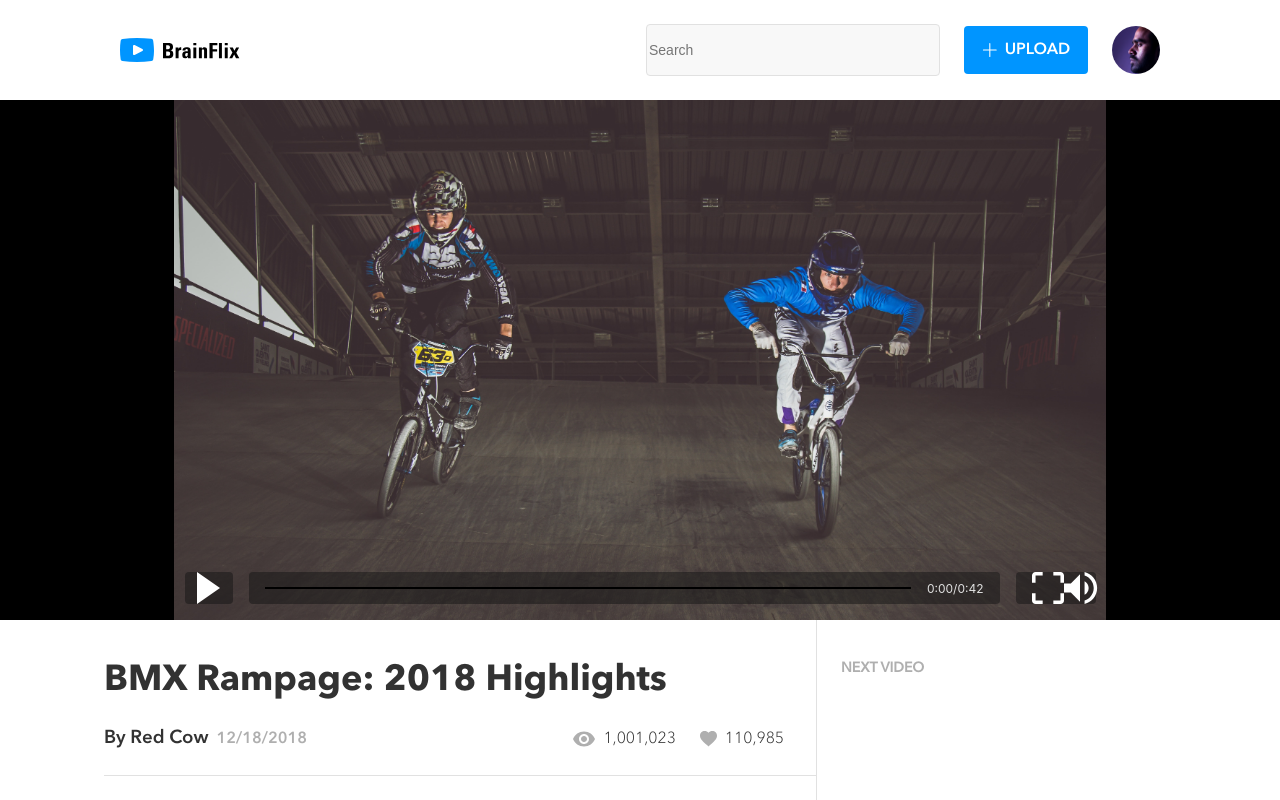
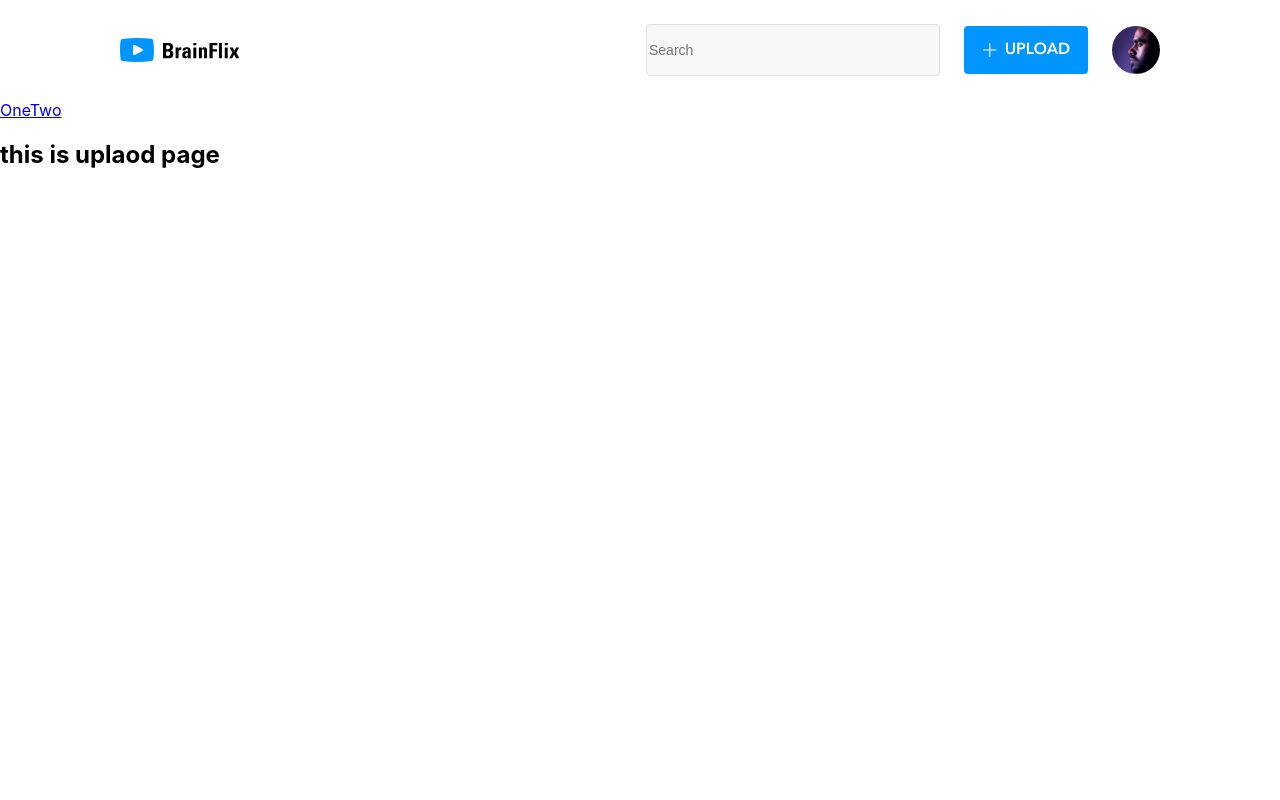
Before and after one commit to m3l1k4/Melika-Salehi-BrainFlix, a React (Create React App) app in the folder Sprint-2/: page /upload in a window 1280 px wide. Shown: the top 800 px of the page. Built offline with nearby package versions, Linux system fonts and the light colour scheme; no server answers.

Commit message:
upload router in prog

```diff
--- a/Sprint-2/package.json
+++ b/Sprint-2/package.json
@@ -10,6 +10,7 @@
     "node-sass": "^4.14.1",
     "react": "^16.13.1",
     "react-dom": "^16.13.1",
+    "react-router-dom": "^5.2.0",
     "react-scripts": "3.4.1"
   },
   "scripts": {
--- a/Sprint-2/src/App.js
+++ b/Sprint-2/src/App.js
@@ -1,4 +1,5 @@
 import React from "react";
+import { Route, Link, Switch, BrowserRouter as Router, BrowserRouter } from 'react-router-dom'
 import axios from 'axios'
 import './App.css';
 import NavBar from './components/NavBar'
@@ -7,7 +8,7 @@ import NextVid from './components/NextVid'
 import CommentsForm from './components/CommentsForm'
 import CommentsList from './components/CommentsList'
 import VidDescription from './components/VidDescription'
-
+import UploadForm from './components/UploadForm'
 //let api_key = "5c4c8003-3483-45f0-bb8a-89ee259fc2ed";
 
 let api_key = "2ee60303-67d6-46f9-850a-5b06636bb301";
@@ -60,6 +61,19 @@ class App extends React.Component {
     return (
       <div className="App">
         <NavBar />
+
+
+
+        <BrowserRouter>
+          <Router>
+
+            <Link to='/upload'>One</Link>
+            <Link to='/home'>Two</Link>
+            <Switch>
+              <Route path="/upload" component={UploadForm}>
+                <UploadForm />
+              </Route>
+              <Route path="/home">
                 <CurrentVid />
 
                 <div className="App__bottom">
@@ -77,6 +91,17 @@ class App extends React.Component {
                     <NextVid vids={this.state.content} />
                   </div>
                 </div>
+
+
+              </Route>
+
+            </Switch>
+          </Router>
+
+
+
+        </BrowserRouter>
+
 
 
 
--- /dev/null
+++ b/Sprint-2/src/components/UploadForm/UploadForm.jsx
@@ -0,0 +1,8 @@
+import React from 'react'
+
+export default function NextVid({ vids }) {
+
+    return(
+        <h2>this is uplaod page</h2>
+    )
+}
--- /dev/null
+++ b/Sprint-2/src/components/UploadForm/index.js
@@ -0,0 +1 @@
+export { default } from './UploadForm'
```
Also changed, not shown: 1 other file (tests, documents, lock files or other folders). Lines whose indentation alone changed are shown as unchanged.
